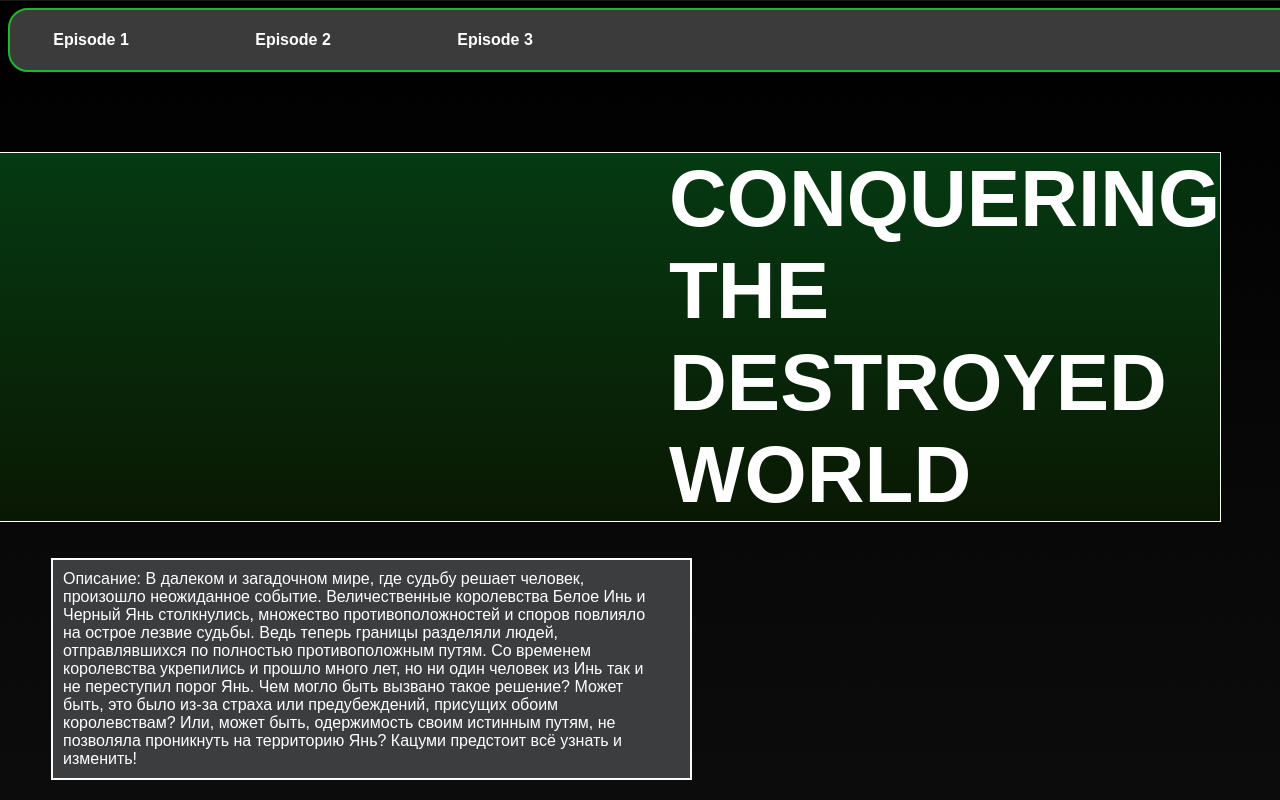
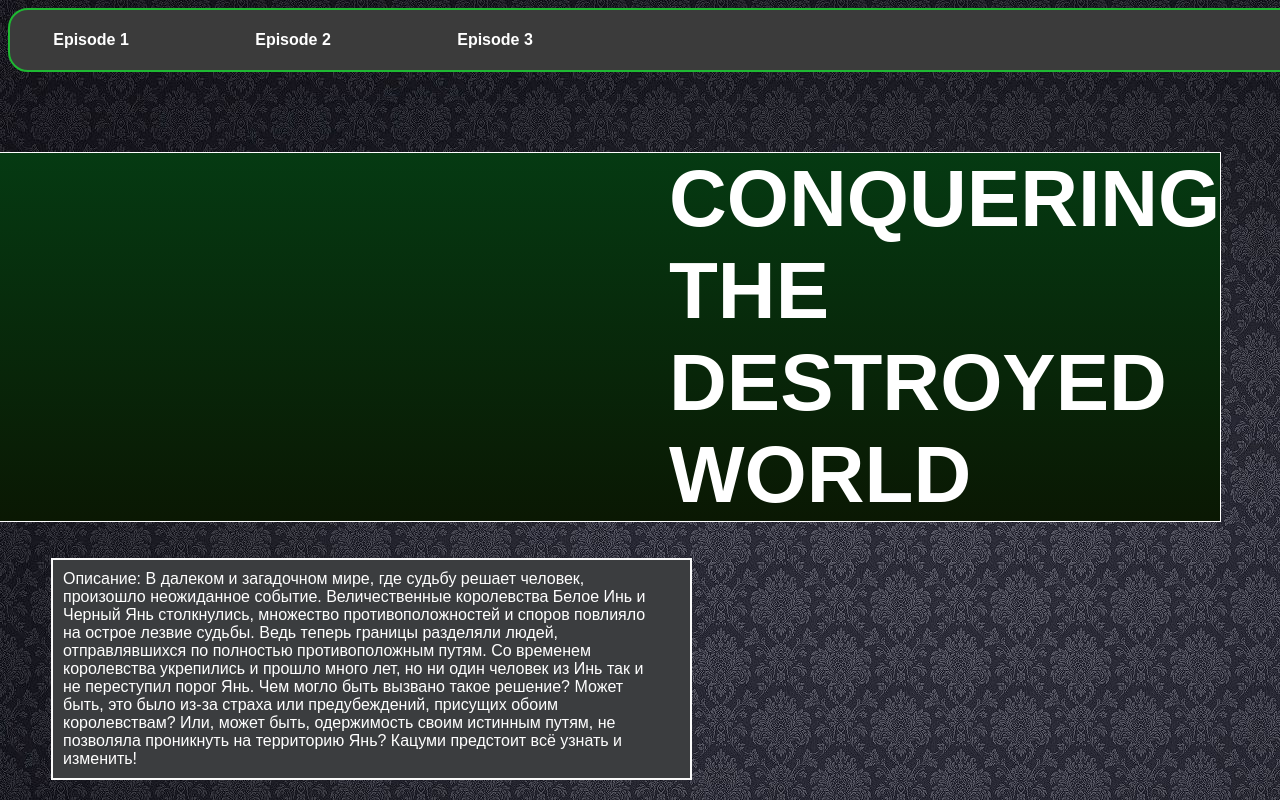
Before and after one commit to x1nell/MyBookInGitHub, a plain HTML site: page index.html in a window 1280 px wide. Shown: the top 800 px of the page. Drawn offline with Linux system fonts and the light colour scheme.

Commit message:
Update update.css

```diff
--- a/css/update.css
+++ b/css/update.css
@@ -175,3 +175,8 @@ h11 {
     padding-top:10px;
     transform: translate(-30em, 1em);
     }
+
+body {
+  background: url(../image/3.jpg);
+  background-repeat: repeat;
+}
```
